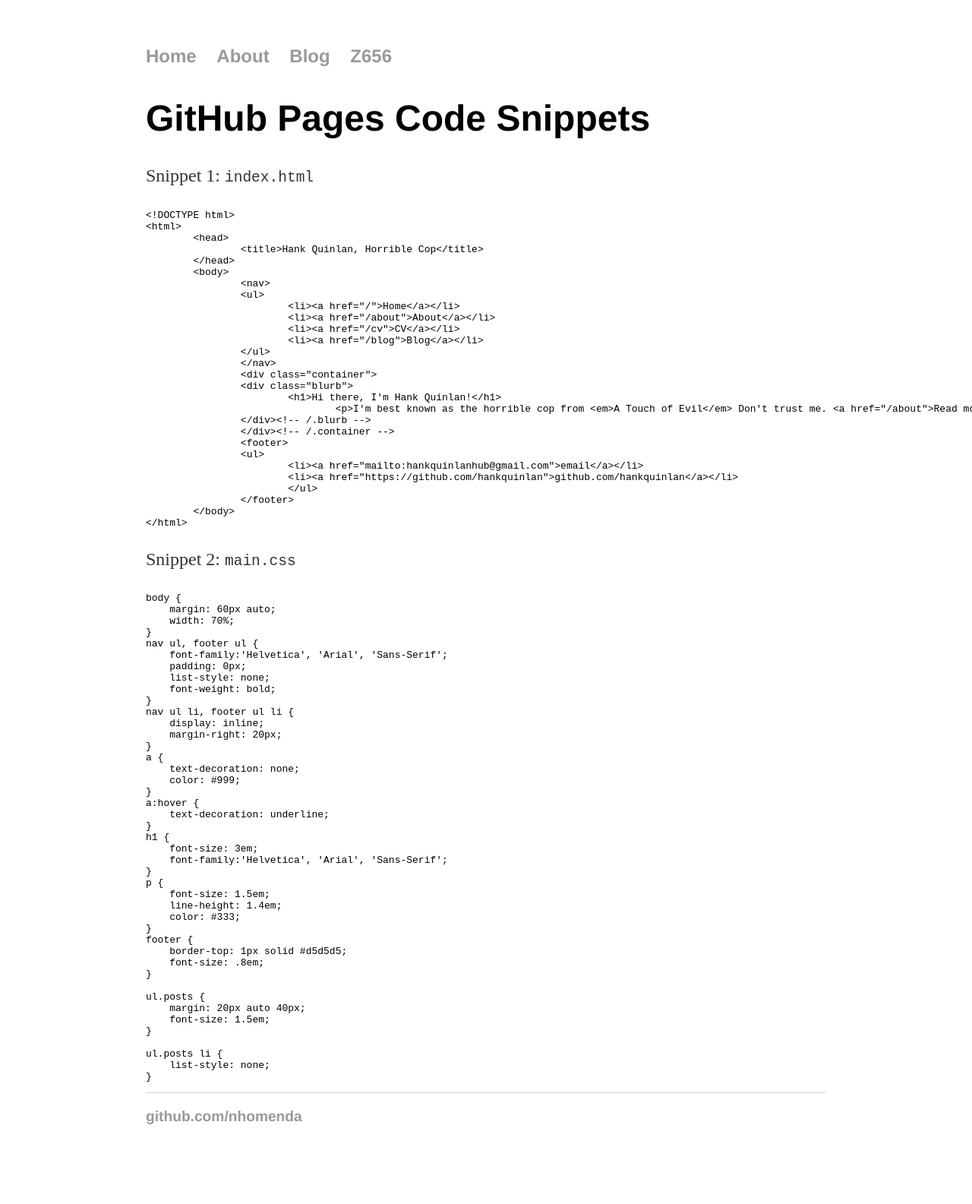
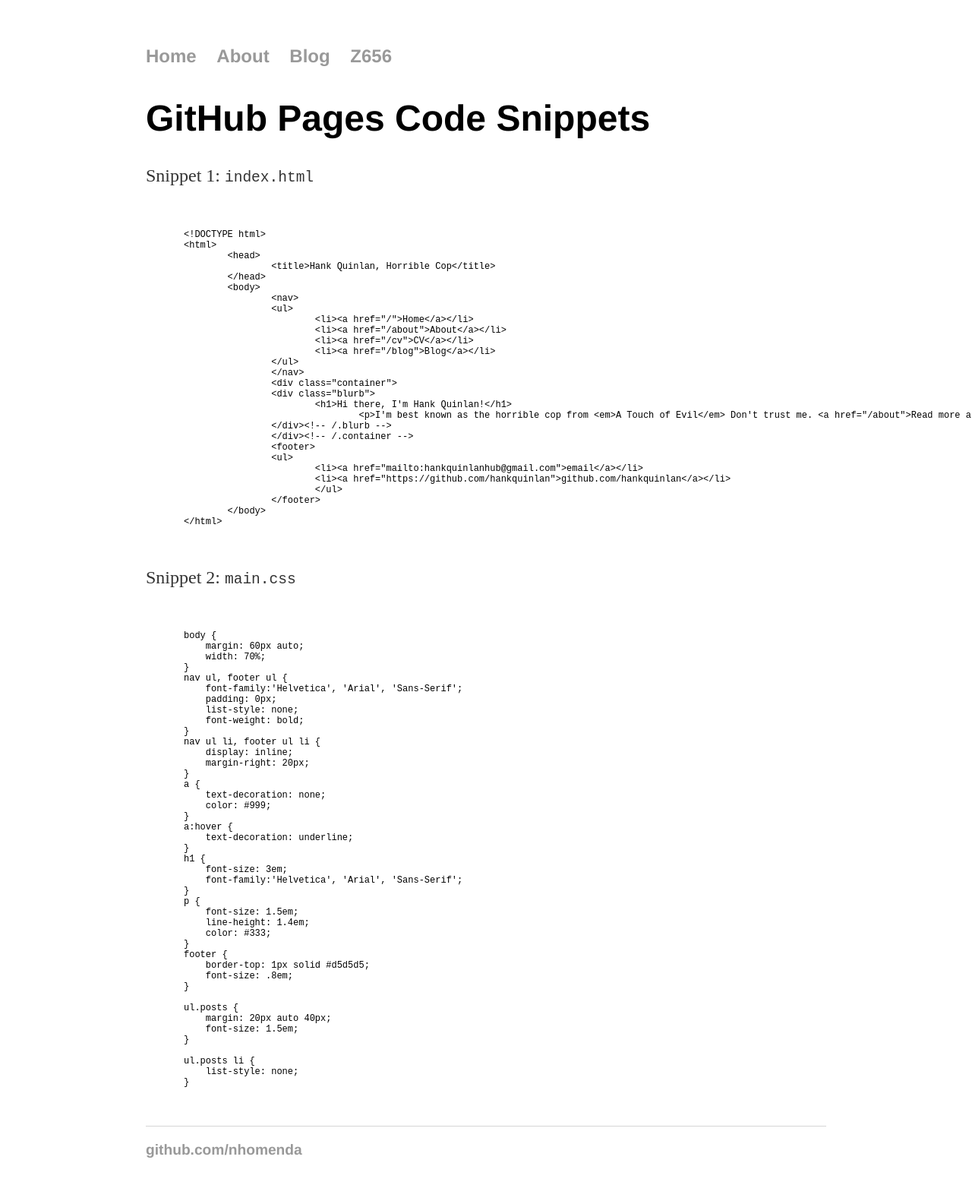
Before and after one commit to nhomenda/nhomenda.github.io, a Jekyll site: the page built from Z656/github-pages.html, in a window 1280 px wide. Shown: the whole page at 76% size. Built offline with Jekyll 4.4.1, drawn with Linux system fonts in a browser that asks for light colours; before the commit the page ends 1541 px from its top, so only the background shows below that.

Commit message:
Update main.css

```diff
--- a/css/main.css
+++ b/css/main.css
@@ -50,3 +50,6 @@ ul {
 ul li {
     list-style: none;
 }
+
+/* Code */
+pre.prettyprint { padding: 10px !important; margin: 40px; font-size: 12px;}
```
